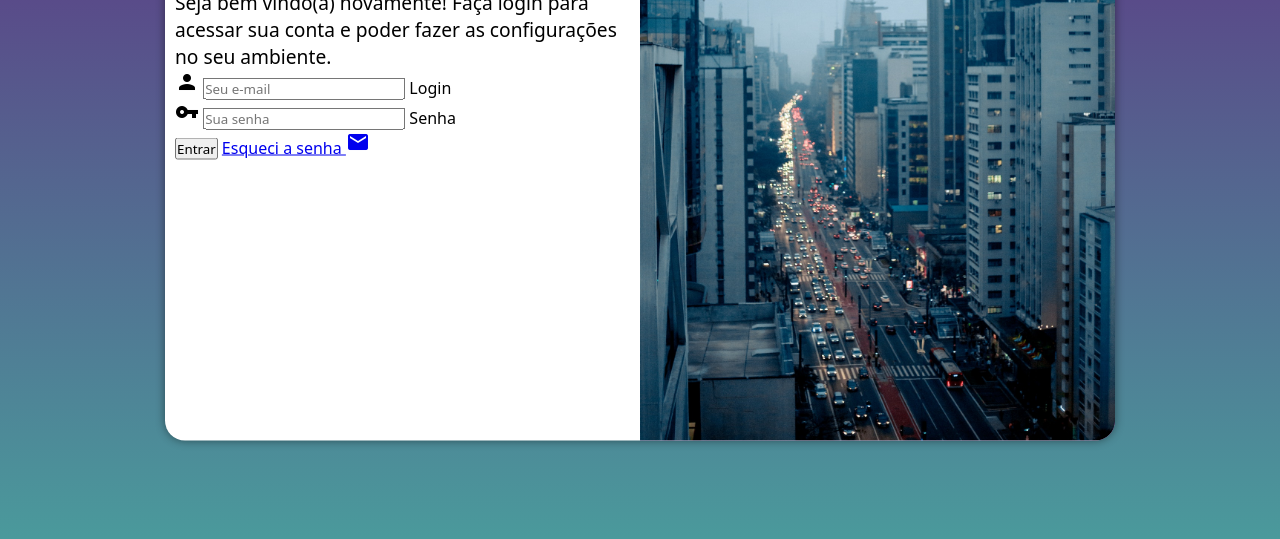
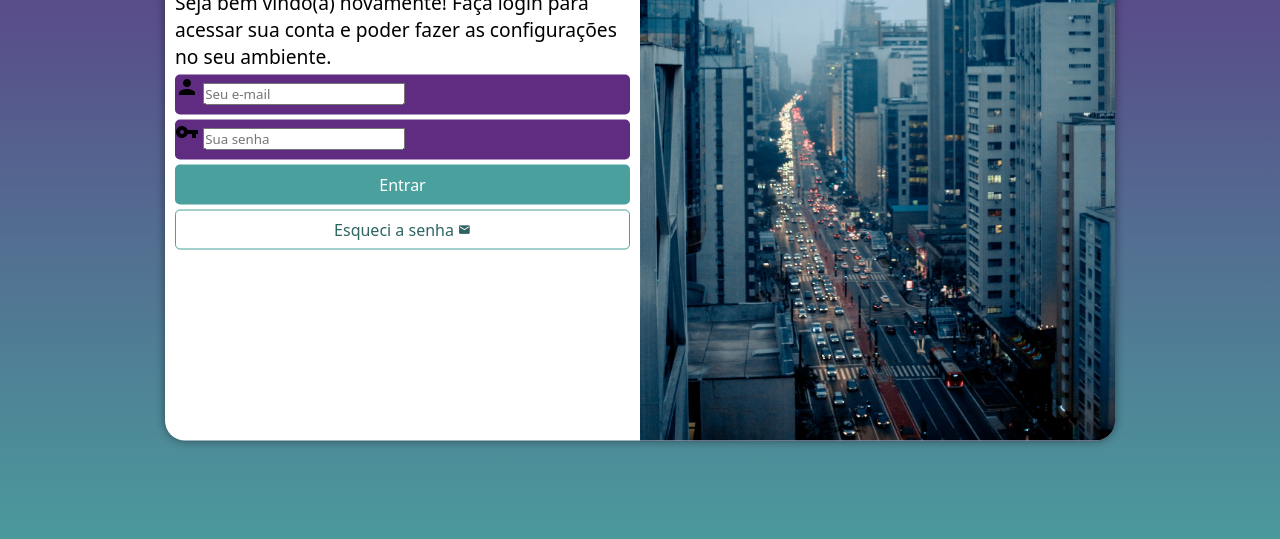
Before and after one commit to lgvoliveira/projeto-login, a plain HTML site: page index.html in a window 1280 px wide. Shown: the part 217-756 px from the top of the page. Drawn offline with Linux system fonts and the light colour scheme.

Commit message:
Att estilo do formulario

```diff
--- a/estilos/style.css
+++ b/estilos/style.css
@@ -70,3 +70,55 @@ div#formulario > h1 {
 div#formulario > p {
     font-size: 0.8em;
 }
+
+form > div.campo {
+    display: block;
+    background-color: var(--cor001);
+    width: 100%;
+    height: 40px;
+    border-radius: 5px;
+    margin: 5px 0px;
+}
+
+div.campo > label {
+    display: none;
+}
+
+form > input[type=submit] {
+    display: block;
+    font-size: 1em;
+    width: 100%;
+    height: 40px;
+    background-color: var(--cor002);
+    color: white;
+    border: none;
+    border-radius: 5px;
+}
+
+form > input[type=submit]:hover {
+    background-color: #2d6462;
+    cursor: pointer;
+}
+
+form > a.botao {
+    display: block;
+    text-align: center;
+    font-size: 1em;
+    width: 100%;
+    height: 40px;
+    padding-top: 8px;
+    margin-top: 5px;
+    background-color: white;
+    color: #2d6462;
+    border: 1px solid var(--cor002);
+    border-radius: 5px;
+    text-decoration: none;
+}
+
+form > a.botao:hover {
+    background-color: #6cd3cf;
+}
+
+form > a.botao > span {
+    font-size: 0.8em
+}
--- a/index.html
+++ b/index.html
@@ -29,7 +29,7 @@
                         <label for="isenha">Senha</label>
                     </div>
                     <input type="submit" value="Entrar">
-                    <a href="esqueci.html">
+                    <a href="esqueci.html" class="botao">
                         Esqueci a senha <span class="material-icons">mail</span>
                     </a>
                 </form>
```
